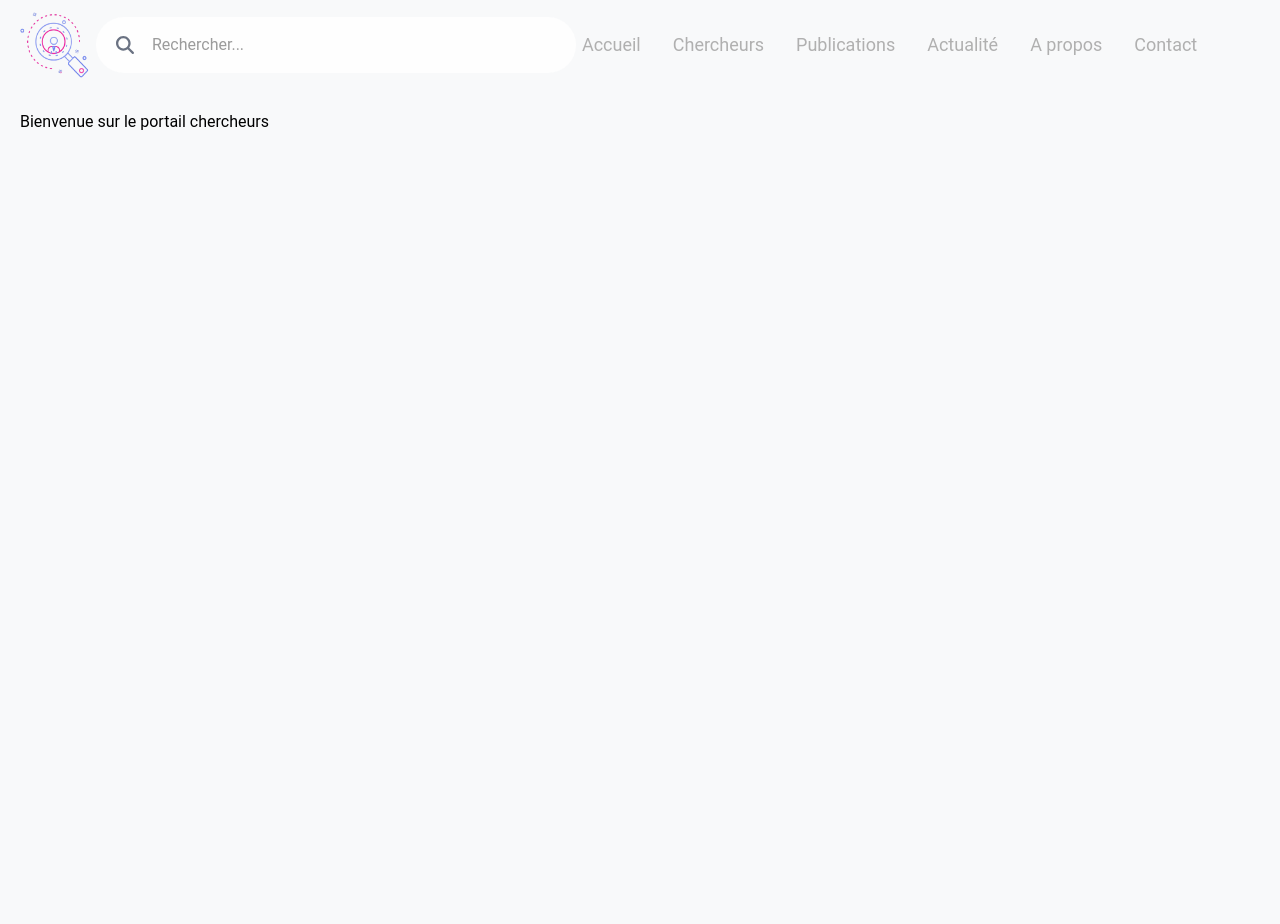
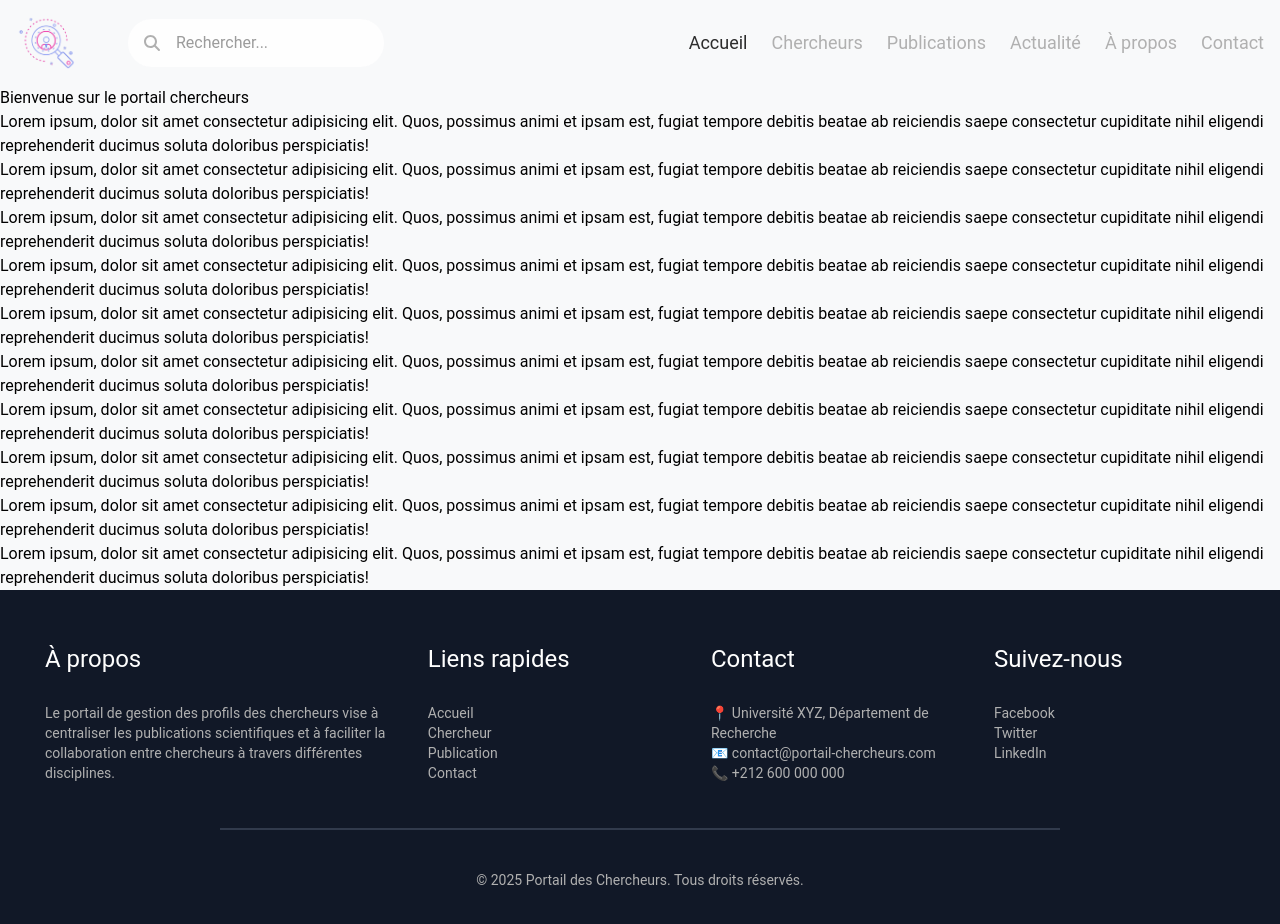
Before and after one commit to Ouassim721/Portail-de-gestion-des-profils-chercheurs, a React (Vite) app in the folder portail-chercheurs-frontend/: page / in a window 1280 px wide. Shown: the top 924 px of the page. Before the commit the page ends 800 px from the top, so only its background shows below. Built offline with nearby package versions, Linux system fonts and the light colour scheme.

Commit message:
navigation bar + footer

```diff
--- a/portail-chercheurs-frontend/package.json
+++ b/portail-chercheurs-frontend/package.json
@@ -19,6 +19,7 @@
     "axios": "^1.8.4",
     "react": "^19.0.0",
     "react-dom": "^19.0.0",
+    "react-icons": "^5.5.0",
     "react-router-dom": "^7.4.0"
   },
   "devDependencies": {
--- a/portail-chercheurs-frontend/src/App.jsx
+++ b/portail-chercheurs-frontend/src/App.jsx
@@ -3,6 +3,7 @@ import { Routes, Route } from "react-router-dom"; // Importation des outils de r
 import Home from "./pages/Home"; // Import de la page d'accueil
 import Chercheurs from "./pages/Chercheurs"; // Import de la page des chercheurs
 import Layout from "./components/Layout"; //importer le composant Layout
+
 function App() {
   return (
     <>
--- /dev/null
+++ b/portail-chercheurs-frontend/src/components/Button.jsx
@@ -0,0 +1,35 @@
+const Button = ({
+  children,
+  onClick,
+  type = "button",
+  variant = "primary",
+  icon: Icon = null, // Icône facultative
+  className = "",
+}) => {
+  // Définition des styles selon le variant
+  const baseStyles =
+    "flex items-center gap-3 px-4 py-2 rounded-lg font-medium transition duration-300 ease-in-out cursor-pointer";
+
+  const variantStyles = {
+    primary:
+      "bg-[var(--color-primary)] text-[var(--color-white)] hover:bg-blue-900",
+    secondary:
+      "bg-[var(--color-secondary)] text-[var(--color-white)] hover:bg-emerald-400",
+    neutral:
+      "bg-[var(--color-bg-secondary)] text-[var(--color-text-primary)] hover:bg-neutral-200 outline outline-neutral-500 ",
+  };
+
+  return (
+    <button
+      type={type}
+      onClick={onClick}
+      className={`${baseStyles} ${variantStyles[variant]} ${className}`}
+    >
+      {Icon && <Icon className="w-5 h-5" />}{" "}
+      {/* Affiche l'icône si elle est fournie */}
+      {children}
+    </button>
+  );
+};
+
+export default Button;
--- a/portail-chercheurs-frontend/src/components/Footer.css
+++ b/portail-chercheurs-frontend/src/components/Footer.css
@@ -1,10 +1,17 @@
-.footer {
-  margin-top: 20px;
-  padding: 10px;
-  background-color: #333;
-  color: white;
-  text-align: center;
+footer {
   position: relative;
   bottom: 0;
-  width: 100%;
+  background-color: #111827;
 }
+footer .info div {
+  width: 25%;
+  padding: 5px;
+}
+footer .info .apropos {
+  width: 35%;
+}
+.separator {
+  width: 70%;
+  background-color: #313a4c;
+  height: 2px;
+}
--- a/portail-chercheurs-frontend/src/components/Footer.jsx
+++ b/portail-chercheurs-frontend/src/components/Footer.jsx
@@ -1,7 +1,59 @@
+import "./Footer.css"; // Import du fichier de style
+
 const Footer = () => {
   return (
-    <footer className="footer">
-      <p>&copy; 2025 Portail des Chercheurs. Tous droits réservés.</p>
+    <footer className="px-10 py-12 ">
+      <div className="info flex justify-around gap-8">
+        <div className="apropos ">
+          <h3
+            className="text-[var(--color-white)] text-2xl mb-7 font-weight: 600"
+            style={{ width: "35%" }}
+          >
+            À propos
+          </h3>
+          <p className="text-[var(--color-gray)] text-sm">
+            Le portail de gestion des profils des chercheurs vise à centraliser
+            les publications scientifiques et à faciliter la collaboration entre
+            chercheurs à travers différentes disciplines.
+          </p>
+        </div>
+        <div className="liens">
+          <h3 className="text-[var(--color-white)] text-2xl mb-7 font-weight: 600">
+            Liens rapides
+          </h3>
+          <ul className="liens-list text-[var(--color-gray)] text-sm">
+            <li>Accueil</li>
+            <li>Chercheur</li>
+            <li>Publication</li>
+            <li>Contact</li>
+          </ul>
+        </div>
+        <div className="contact">
+          <h3 className="text-[var(--color-white)] text-2xl mb-7 font-weight: 600">
+            Contact
+          </h3>
+          <ul className="contact-list text-[var(--color-gray)] text-sm">
+            <li>📍 Université XYZ, Département de Recherche</li>
+            <li>📧 contact@portail-chercheurs.com</li>
+            <li>📞 +212 600 000 000</li>
+          </ul>
+        </div>
+        <div className="suivez-nous">
+          <h3 className="text-[var(--color-white)] text-2xl mb-7 font-weight: 600">
+            Suivez-nous
+          </h3>
+          <ul className="suivez-nous-list text-[var(--color-gray)] text-sm">
+            <li>Facebook</li>
+            <li>Twitter</li>
+            <li>LinkedIn</li>
+          </ul>
+        </div>
+      </div>
+      <div className="separator my-10 mx-auto"></div>
+      <div className="copyright mt-3"></div>
+      <p className="text-[var(--color-gray)] text-center text-sm">
+        &copy; 2025 Portail des Chercheurs. Tous droits réservés.
+      </p>
     </footer>
   );
 };
--- a/portail-chercheurs-frontend/src/components/Layout.jsx
+++ b/portail-chercheurs-frontend/src/components/Layout.jsx
@@ -1,13 +1,15 @@
 import Navbar from "./Navbar";
+import Footer from "./Footer";
 import { Outlet } from "react-router-dom"; // Outlet permet d'afficher le contenu des pages
 
 function Layout() {
   return (
     <>
       <Navbar />
-      <main style={{ padding: "20px" }}>
+      <main>
         <Outlet /> {/* Ici s'afficheront les pages selon la route actuelle */}
       </main>
+      <Footer />
     </>
   );
 }
--- a/portail-chercheurs-frontend/src/components/Navbar.css
+++ b/portail-chercheurs-frontend/src/components/Navbar.css
@@ -1,5 +1,5 @@
 nav {
-  height: 90px;
+  height: 80px;
 }
 .logo {
   width: 80px;
--- a/portail-chercheurs-frontend/src/components/Navbar.jsx
+++ b/portail-chercheurs-frontend/src/components/Navbar.jsx
@@ -1,48 +1,127 @@
-import { Link } from "react-router-dom"; // Import de Link pour la navigation
-import logo from "../assets/logo.png"; // Import du logo
-import "./Navbar.css"; // Import du fichier de style
+import { useState } from "react";
+import { Link, useLocation } from "react-router-dom";
+import logo from "../assets/logo.png";
 import { FontAwesomeIcon } from "@fortawesome/react-fontawesome";
-import { faSearch } from "@fortawesome/free-solid-svg-icons";
+import { faSearch, faBars, faTimes } from "@fortawesome/free-solid-svg-icons";
 
 function Navbar() {
+  const [menuOpen, setMenuOpen] = useState(false);
+  const location = useLocation(); // Récupérer l'URL actuelle
+
+  // Mapping des chemins personnalisés
+  const routesMap = {
+    Accueil: "/",
+    Chercheurs: "/chercheurs",
+    Publications: "/publications",
+    Actualité: "/news", // Exemple d'exception
+    "À propos": "/about-us", // Exemple d'exception
+    Contact: "/contact",
+  };
+
   return (
-    <nav className="bg-[var(--color-bg)] p-4 flex items-center justify-between">
-      <div className="flex items-center justify-between left-side">
-        <img src={logo} alt="Logo" className="logo" />
-        <div className="search-bar relative">
+    <nav className="bg-[var(--color-bg)] p-4 flex items-center justify-between relative">
+      {/* Logo et recherche */}
+      <div className="flex items-center gap-12">
+        <img src={logo} alt="Logo" className="w-16" />
+
+        {/* Barre de recherche - Visible sur grand écran */}
+        <div className="hidden sm:flex relative">
           <FontAwesomeIcon
             icon={faSearch}
-            className="absolute left-5 top-1/2 transform -translate-y-1/2 text-gray-500 text-lg "
+            className="absolute left-4 top-1/2 transform -translate-y-1/2 text-[var(--color-gray)]"
           />
           <input
             type="text"
             placeholder="Rechercher..."
-            className="bg-[var(--color-white)] text-[var(--color-text-secondary)] p-4 pl-14 rounded-full w-120 outline-none"
+            className="bg-[var(--color-white)] text-[var(--color-text-secondary)] p-3 pl-12 rounded-full w-64 lg-96 outline-none focus:outline-solid"
           />
         </div>
       </div>
-      <ul className="flex gap-8 text-lg text-[var(--color-gray)] nav-list ">
-        <li>
-          <Link to="/">Accueil</Link>
-        </li>
-        <li>
-          <Link to="/chercheurs">Chercheurs</Link>
-        </li>
-        <li>
-          <Link to="/publications">Publications</Link>
-        </li>
-        <li>
-          <Link to="/actualites">Actualité</Link>
-        </li>
-        <li>
-          <Link to="/a-propos">A propos</Link>
-        </li>
-        <li>
-          <Link to="/contact">Contact</Link>
-        </li>
+
+      {/* Navigation - Desktop */}
+      <ul className="hidden lg:flex gap-6 text-lg text-[var(--color-gray)]">
+        {[
+          "Accueil",
+          "Chercheurs",
+          "Publications",
+          "Actualité",
+          "À propos",
+          "Contact",
+        ].map((item, index) => {
+          const path =
+            routesMap[item] || `/${item.toLowerCase().replace(" ", "-")}`;
+          return (
+            <li key={index}>
+              <Link
+                to={path}
+                className={`hover:text-[var(--color-text-primary)] transition-colors duration-300 ${
+                  location.pathname === path
+                    ? "text-[var(--color-text-primary)]"
+                    : ""
+                }`}
+              >
+                {item}
+              </Link>
+            </li>
+          );
+        })}
       </ul>
-      <div></div>
+
+      {/* Bouton Menu Burger - Mobile */}
+      <button
+        className="lg:hidden text-2xl text-[var(--color-text-secondary)] hover:text-[var(--color-text-primary)] z-10 cursor-pointer duration-300"
+        onClick={() => setMenuOpen(!menuOpen)}
+      >
+        <FontAwesomeIcon icon={menuOpen ? faTimes : faBars} />
+      </button>
+
+      {/* Menu Mobile */}
+      <div
+        className={`absolute top-0 left-0 w-full bg-[var(--color-bg)] p-6 flex flex-col gap-4 text-base text-[var(--color-gray)] shadow-md transition-all duration-300 ${
+          menuOpen ? "opacity-100 visible" : "opacity-0 invisible"
+        } lg:hidden`}
+      >
+        {[
+          "Accueil",
+          "Chercheurs",
+          "Publications",
+          "Actualité",
+          "À propos",
+          "Contact",
+        ].map((item, index) => {
+          const path =
+            routesMap[item] || `/${item.toLowerCase().replace(" ", "-")}`;
+          return (
+            <Link
+              key={index}
+              to={path}
+              className={`hover:text-[var(--color-text-primary)] transition-colors duration-300 ${
+                location.pathname === path
+                  ? "text-[var(--color-text-primary)]"
+                  : ""
+              }`}
+              onClick={() => setMenuOpen(false)}
+            >
+              {item}
+            </Link>
+          );
+        })}
+
+        {/* Barre de recherche - Visible dans le menu mobile */}
+        <div className="relative">
+          <FontAwesomeIcon
+            icon={faSearch}
+            className="absolute left-4 top-1/2 transform -translate-y-1/2 text-[var(--color-gray)] text-lg"
+          />
+          <input
+            type="text"
+            placeholder="Rechercher..."
+            className="bg-[var(--color-white)] text-[var(--color-text-secondary)] p-3 pl-12 rounded-full w-full outline-none"
+          />
+        </div>
+      </div>
     </nav>
   );
 }
+
 export default Navbar;
--- a/portail-chercheurs-frontend/src/index.css
+++ b/portail-chercheurs-frontend/src/index.css
@@ -1,11 +1,7 @@
 @import "tailwindcss";
+@import url("https://fonts.googleapis.com/css2?family=Roboto:wght@100..900&display=swap");
 
-@tailwind base;
-@tailwind components;
-@tailwind utilities;
-
-@import url("https://fonts.googleapis.com/css2?family=Roboto:ital,wght@0,100..900;1,100..900&display=swap");
-@theme {
+:root {
   --color-primary: #003366;
   --color-secondary: #00c49a;
   --color-text-primary: #2c2c2c;
@@ -19,12 +15,13 @@
 }
 
 :root {
-  font-family: "Roboto", sans-serif;
+  font-family: var(--font-base);
   font-synthesis: none;
   text-rendering: optimizeLegibility;
   -webkit-font-smoothing: antialiased;
   -moz-osx-font-smoothing: grayscale;
 }
+
 body {
   padding: 0;
   margin: 0;
--- a/portail-chercheurs-frontend/src/pages/Chercheurs.jsx
+++ b/portail-chercheurs-frontend/src/pages/Chercheurs.jsx
@@ -1,16 +1,24 @@
 import "./Chercheurs.css"; // Import du fichier CSS
+import Button from "../components/Button";
+import { FontAwesomeIcon } from "@fortawesome/react-fontawesome";
+import { faSearch } from "@fortawesome/free-solid-svg-icons";
+import book from "../assets/book.jpg";
 
 function Chercheurs() {
   return (
     <div className="chercheurs-container">
       {/* Grande image en haut */}
       <div className="header-image">
-        <img src="/chercheurs-banner.jpg" alt="Chercheurs" />
+        <img src={book} alt="Chercheurs" />
       </div>
-
+      <div className="flex justify-between items-center px-16 py-8">
+        <h1>Chercheurs</h1>
+        <Button variant="neutral">
+          <FontAwesomeIcon icon={faSearch} /> Click
+        </Button>
+      </div>
       {/* Tableau des chercheurs */}
       <div className="table-container">
-        <h2>Liste des chercheurs</h2>
         <table>
           <thead>
             <tr>
@@ -38,11 +46,6 @@ function Chercheurs() {
           </tbody>
         </table>
       </div>
-
-      {/* Footer */}
-      <footer className="footer">
-        <p>&copy; 2025 Portail des Chercheurs. Tous droits réservés.</p>
-      </footer>
     </div>
   );
 }
--- a/portail-chercheurs-frontend/src/pages/Home.jsx
+++ b/portail-chercheurs-frontend/src/pages/Home.jsx
@@ -1,5 +1,69 @@
 function Home() {
-  return <h1>Bienvenue sur le portail chercheurs</h1>; // Contenu de la page Home
+  return (
+    <>
+      <h1>Bienvenue sur le portail chercheurs</h1>
+      <p>
+        Lorem ipsum, dolor sit amet consectetur adipisicing elit. Quos, possimus
+        animi et ipsam est, fugiat tempore debitis beatae ab reiciendis saepe
+        consectetur cupiditate nihil eligendi reprehenderit ducimus soluta
+        doloribus perspiciatis!
+      </p>
+      <p>
+        Lorem ipsum, dolor sit amet consectetur adipisicing elit. Quos, possimus
+        animi et ipsam est, fugiat tempore debitis beatae ab reiciendis saepe
+        consectetur cupiditate nihil eligendi reprehenderit ducimus soluta
+        doloribus perspiciatis!
+      </p>
+      <p>
+        Lorem ipsum, dolor sit amet consectetur adipisicing elit. Quos, possimus
+        animi et ipsam est, fugiat tempore debitis beatae ab reiciendis saepe
+        consectetur cupiditate nihil eligendi reprehenderit ducimus soluta
+        doloribus perspiciatis!
+      </p>
+      <p>
+        Lorem ipsum, dolor sit amet consectetur adipisicing elit. Quos, possimus
+        animi et ipsam est, fugiat tempore debitis beatae ab reiciendis saepe
+        consectetur cupiditate nihil eligendi reprehenderit ducimus soluta
+        doloribus perspiciatis!
+      </p>
+      <p>
+        Lorem ipsum, dolor sit amet consectetur adipisicing elit. Quos, possimus
+        animi et ipsam est, fugiat tempore debitis beatae ab reiciendis saepe
+        consectetur cupiditate nihil eligendi reprehenderit ducimus soluta
+        doloribus perspiciatis!
+      </p>
+      <p>
+        Lorem ipsum, dolor sit amet consectetur adipisicing elit. Quos, possimus
+        animi et ipsam est, fugiat tempore debitis beatae ab reiciendis saepe
+        consectetur cupiditate nihil eligendi reprehenderit ducimus soluta
+        doloribus perspiciatis!
+      </p>
+      <p>
+        Lorem ipsum, dolor sit amet consectetur adipisicing elit. Quos, possimus
+        animi et ipsam est, fugiat tempore debitis beatae ab reiciendis saepe
+        consectetur cupiditate nihil eligendi reprehenderit ducimus soluta
+        doloribus perspiciatis!
+      </p>
+      <p>
+        Lorem ipsum, dolor sit amet consectetur adipisicing elit. Quos, possimus
+        animi et ipsam est, fugiat tempore debitis beatae ab reiciendis saepe
+        consectetur cupiditate nihil eligendi reprehenderit ducimus soluta
+        doloribus perspiciatis!
+      </p>
+      <p>
+        Lorem ipsum, dolor sit amet consectetur adipisicing elit. Quos, possimus
+        animi et ipsam est, fugiat tempore debitis beatae ab reiciendis saepe
+        consectetur cupiditate nihil eligendi reprehenderit ducimus soluta
+        doloribus perspiciatis!
+      </p>
+      <p>
+        Lorem ipsum, dolor sit amet consectetur adipisicing elit. Quos, possimus
+        animi et ipsam est, fugiat tempore debitis beatae ab reiciendis saepe
+        consectetur cupiditate nihil eligendi reprehenderit ducimus soluta
+        doloribus perspiciatis!
+      </p>
+    </>
+  ); // Contenu de la page Home
 }
 
 export default Home;
```
Also changed, not shown: portail-chercheurs-frontend/src/pages/Chercheurs.css (+1 -6 lines), portail-chercheurs-frontend/src/assets/book.jpg (added), 1 other file (tests, documents, lock files or other folders).
